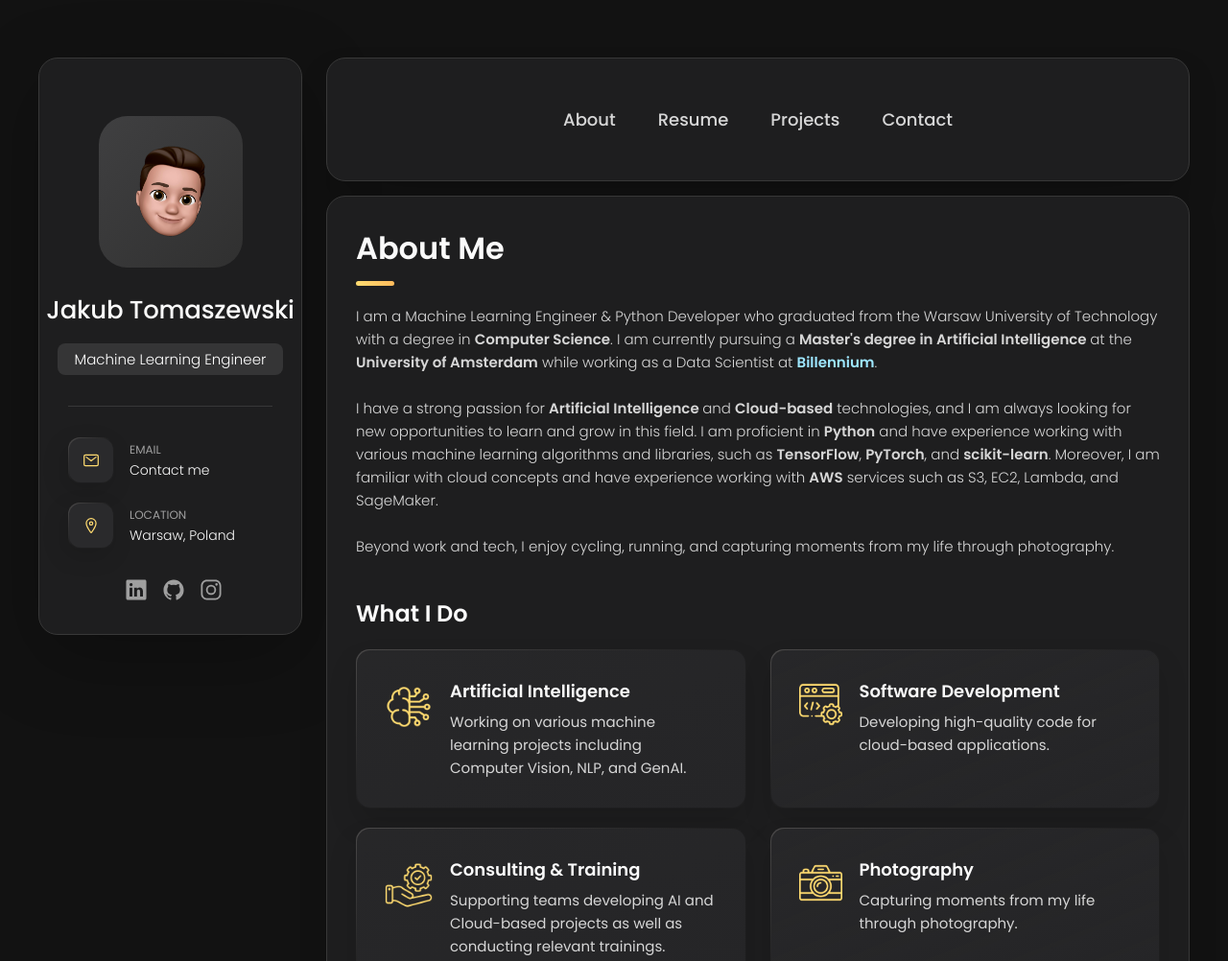
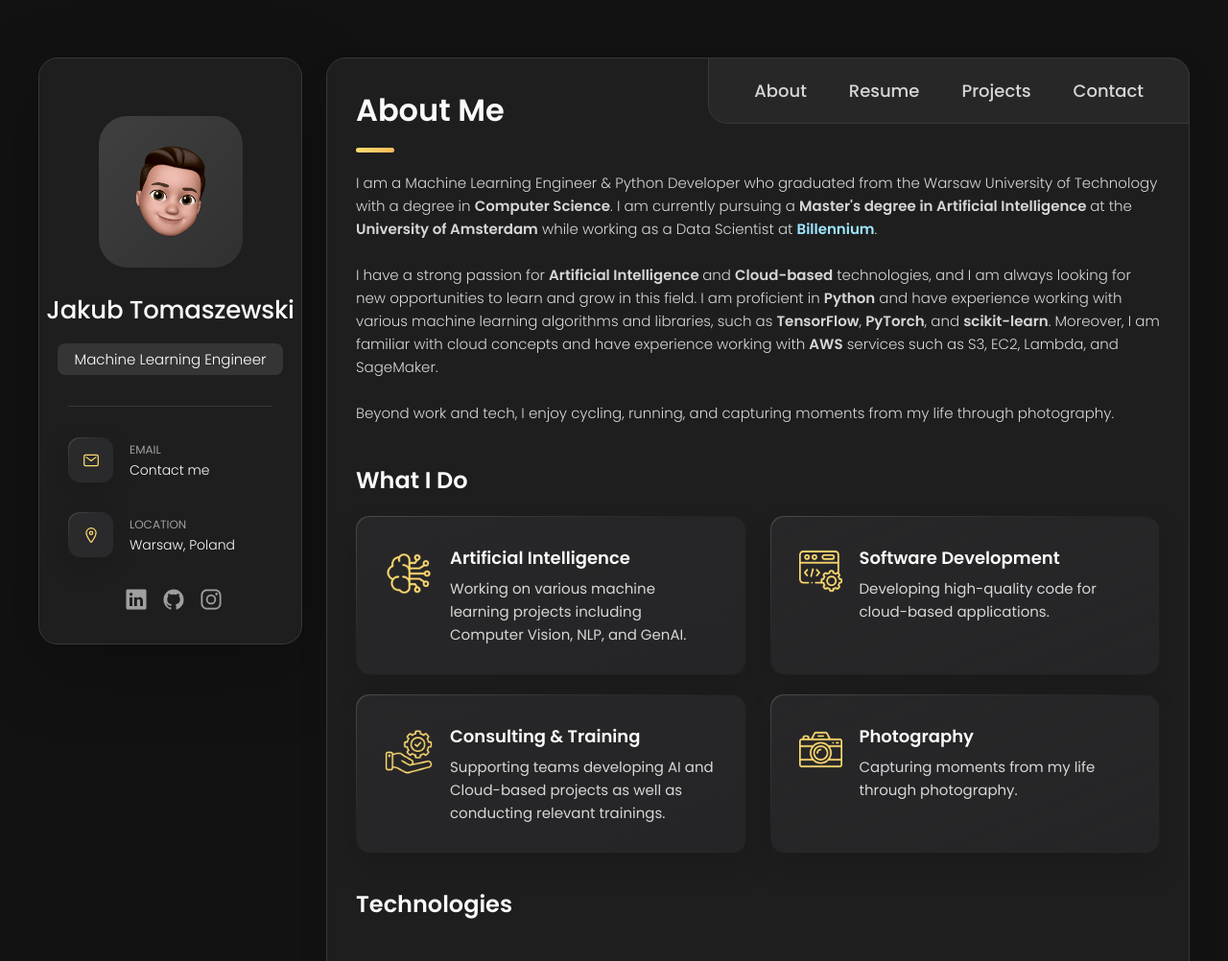
Before and after one commit to JakubTomaszewski/jakubtomaszewski.github.io, a plain HTML site: page index.html in a window 1280 px wide. Shown: the top 1002 px of the page at 96% size. Drawn offline with nearby package versions, Linux system fonts and the light colour scheme.

Commit message:
Change navbar to the original version

```diff
--- a/assets/css/style.css
+++ b/assets/css/style.css
@@ -188,10 +188,6 @@ body {
   position: relative;
 }
 
-.navbar-tile {
-  position: sticky;
-}
-
 .sidebar,
 article {
   background: var(--eerie-black-2);
@@ -697,7 +693,6 @@ main {
   visibility: visible;
 }
 
-
 .modal-container .testimonials-modal {
   transform: scale(1);
   opacity: 1;
@@ -796,7 +791,6 @@ main {
   transform: scale(1.05);
 }
 
-
 /*-----------------------------------*\
   #RESUME
 \*-----------------------------------*/
@@ -1211,7 +1205,7 @@ main {
 }
 
 .input-wrapper {
-  display:flex;
+  display: flex;
   grid-template-columns: 1fr;
   gap: 25px;
   margin-bottom: 25px;
@@ -1456,7 +1450,6 @@ textarea.form-input::-webkit-resizer {
   /**
    * #NAVBAR
    */
-
   .navbar {
     border-radius: 20px 20px 0 0;
   }
@@ -1466,7 +1459,7 @@ textarea.form-input::-webkit-resizer {
   }
 
   .navbar-link {
-    --fs-8: 18px;
+    --fs-8: 14px;
   }
 
   /**
@@ -1500,15 +1493,12 @@ textarea.form-input::-webkit-resizer {
     text-align: left;
   }
 
-  }
-
   .project-text {
     line-clamp: 2;
     -webkit-line-clamp: 2;
   }
 
   /* modal */
-
 
   .modal-img-wrapper {
     display: flex;
--- a/index.html
+++ b/index.html
@@ -151,8 +151,7 @@
 
         </nav> -->
 
-      <div class="tile-common navbar-tile" id="navbar">
-        <article class="navbar-tile active" data-page="navigation">
+        <nav class="navbar">
           <ul class="navbar-list">
             <li class="navbar-item">
               <a href="#about" class="navbar-link">About</a>
@@ -174,8 +173,7 @@
               <a href="#contact" class="navbar-link">Contact</a>
             </li>
           </ul>
-        </article>
-      </div>
+      </nav>
 
         <!--
         - #ABOUT
```
